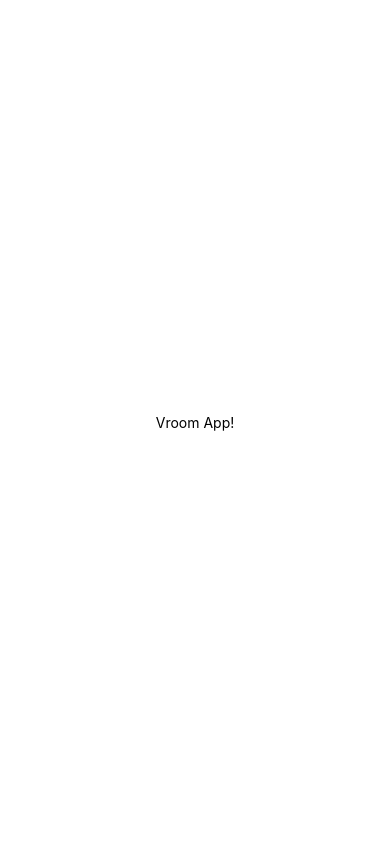
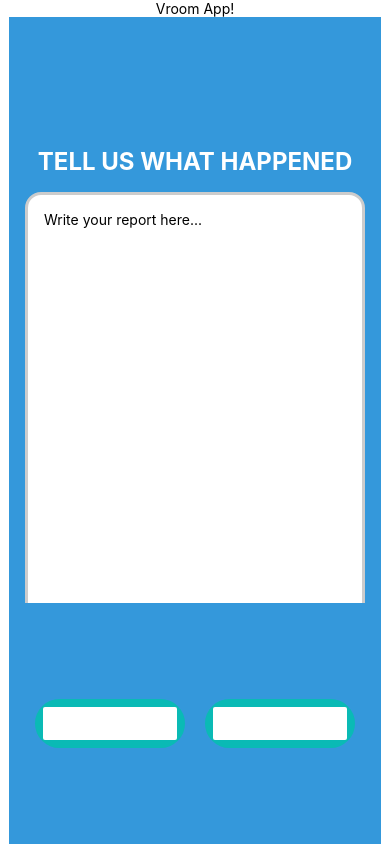
Before and after one commit to VroomUni/FrontendVroom, a React Native app: screen / in a window 390 px wide. Built offline with nearby package versions, Linux system fonts and the light colour scheme.

Commit message:
seif's first commit

```diff
--- a/App.js
+++ b/App.js
@@ -1,11 +1,15 @@
 import { StatusBar } from 'expo-status-bar';
 import { StyleSheet, Text, View } from 'react-native';
+import Reportfunction from './components/Reportfunction';
 
 export default function App() {
   return (
-    <View style={styles.container}>
+
+
+   <View style={styles.container}>
       <Text>Vroom App!</Text>
       <StatusBar style="auto" />
+      <Reportfunction/>
     </View>
   );
 }
```
